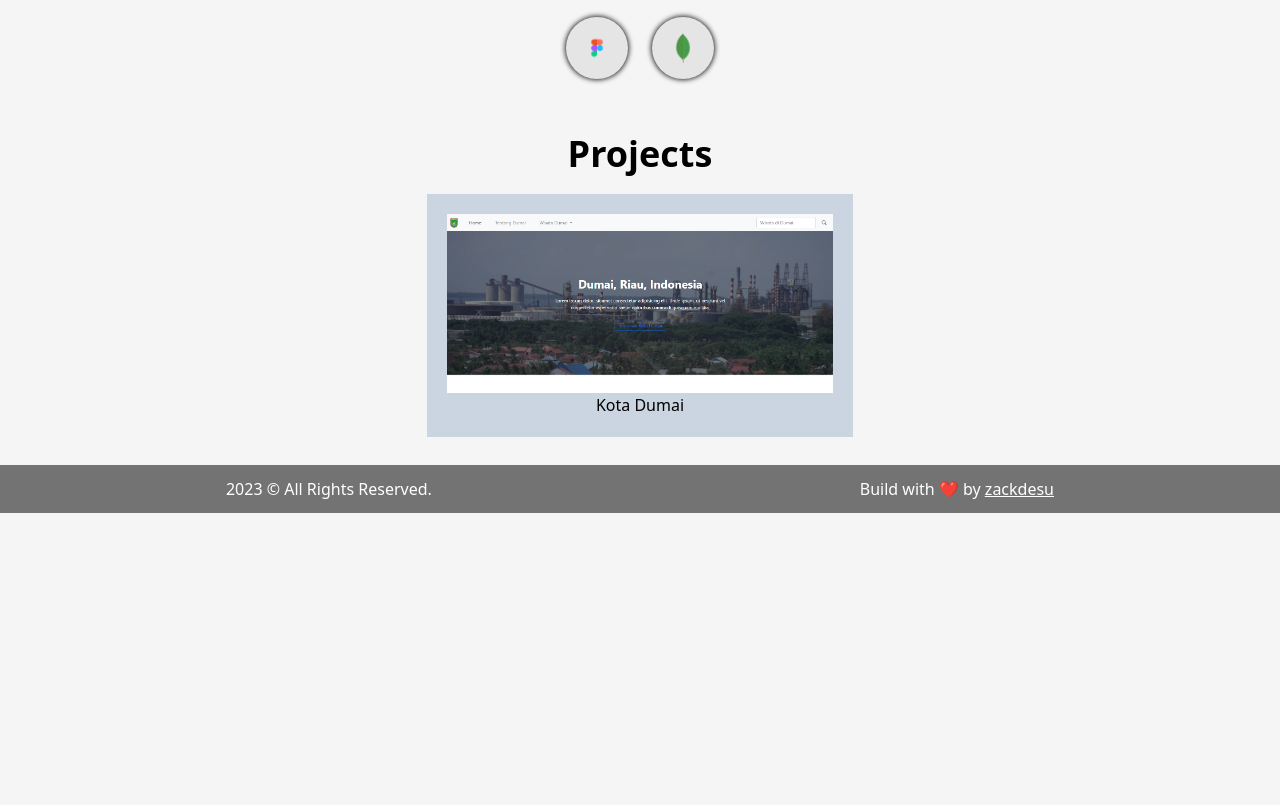
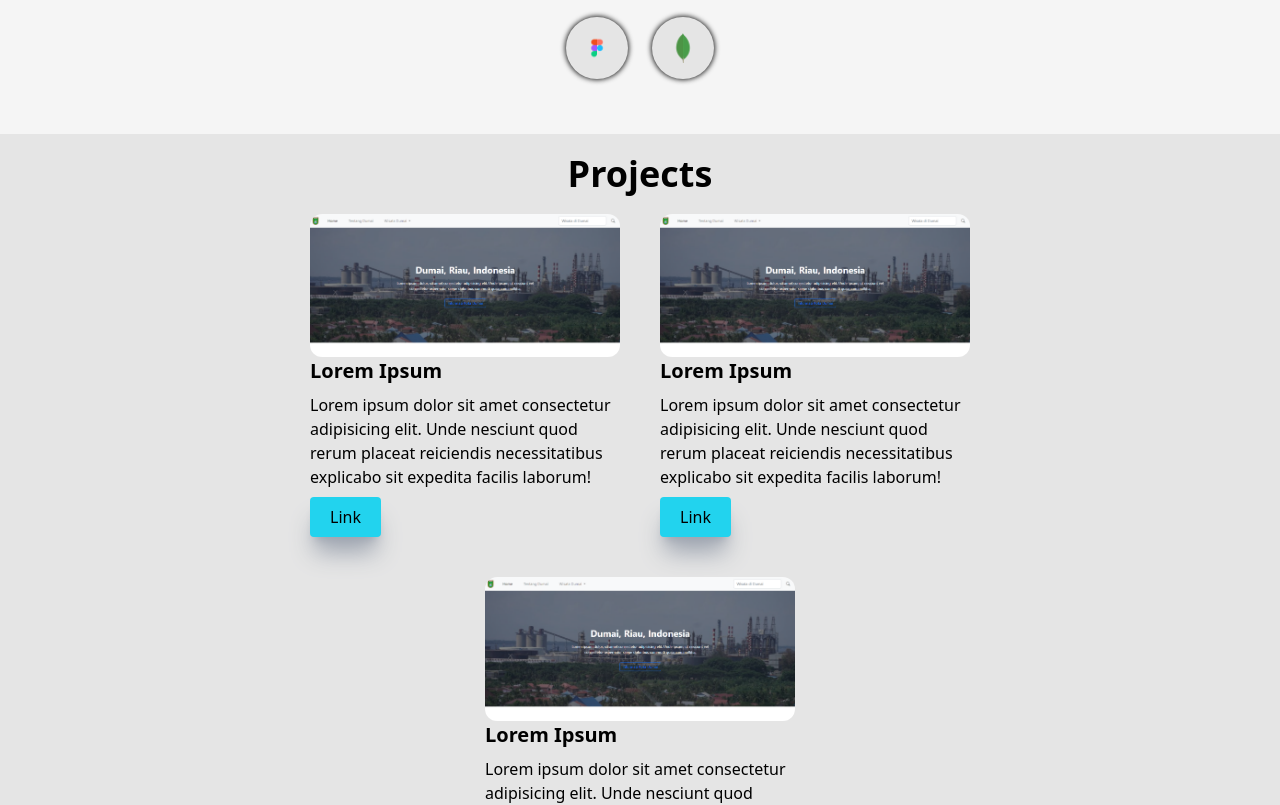
Before and after one commit to zackdesu/portfolio, a Next.js app: page / in a window 1280 px wide. Shown: the part 1620-2425 px from the top of the page. Before the commit the page ends 2133 px from the top, so only its background shows below. Built offline with nearby package versions, Linux system fonts and the light colour scheme.

Commit message:
Displaying project

```diff
--- a/app/myprojects.jsx
+++ b/app/myprojects.jsx
@@ -1,21 +1,39 @@
 import Image from "next/image";
+import Link from "next/link";
 import React from "react";
 
 const MyProjects = () => {
+  const Template = ({
+    src,
+    name,
+    desc = "Lorem ipsum dolor sit amet consectetur adipisicing elit. Unde nesciunt quod rerum placeat reiciendis necessitatibus explicabo sit expedita facilis laborum!",
+  }) => (
+    <li className="flex flex-col m-5 w-1/3 cursor-default">
+      <Image
+        src={src}
+        width={400}
+        height={0}
+        style={{ height: "auto" }}
+        alt={name}
+        className="rounded-xl"
+      />
+      <h3 className="text-xl">Lorem Ipsum</h3>
+      <p className="my-2">{desc}</p>
+      <Link href={"#"}>
+        <button className="px-5 py-2 bg-cyan-400 dark:bg-cyan-600 dark:hover:bg-cyan-500 hover:bg-cyan-500 rounded cursor-pointer">
+          Link
+        </button>
+      </Link>
+    </li>
+  );
+
   return (
-    <div>
+    <div id="project" className="bg-neutral-200 dark:bg-neutral-950 p-5">
       <h1 className="text-center">Projects</h1>
-      <ul className="flex justify-center">
-        <li className="flex flex-col items-center bg-slate-300 p-5 my-5 w-4/12">
-          <Image
-            src={"/img/projects/kotadumai.png"}
-            width={400}
-            height={0}
-            style={{ height: "auto" }}
-            alt="Project Kota Dumai"
-          />
-          Kota Dumai
-        </li>
+      <ul className="flex justify-center w-3/4 mx-auto flex-wrap">
+        <Template src="/img/projects/kotadumai.png" name="Project Kota Dumai" />
+        <Template src="/img/projects/kotadumai.png" name="Project Kota Dumai" />
+        <Template src="/img/projects/kotadumai.png" name="Project Kota Dumai" />
       </ul>
     </div>
   );
```
